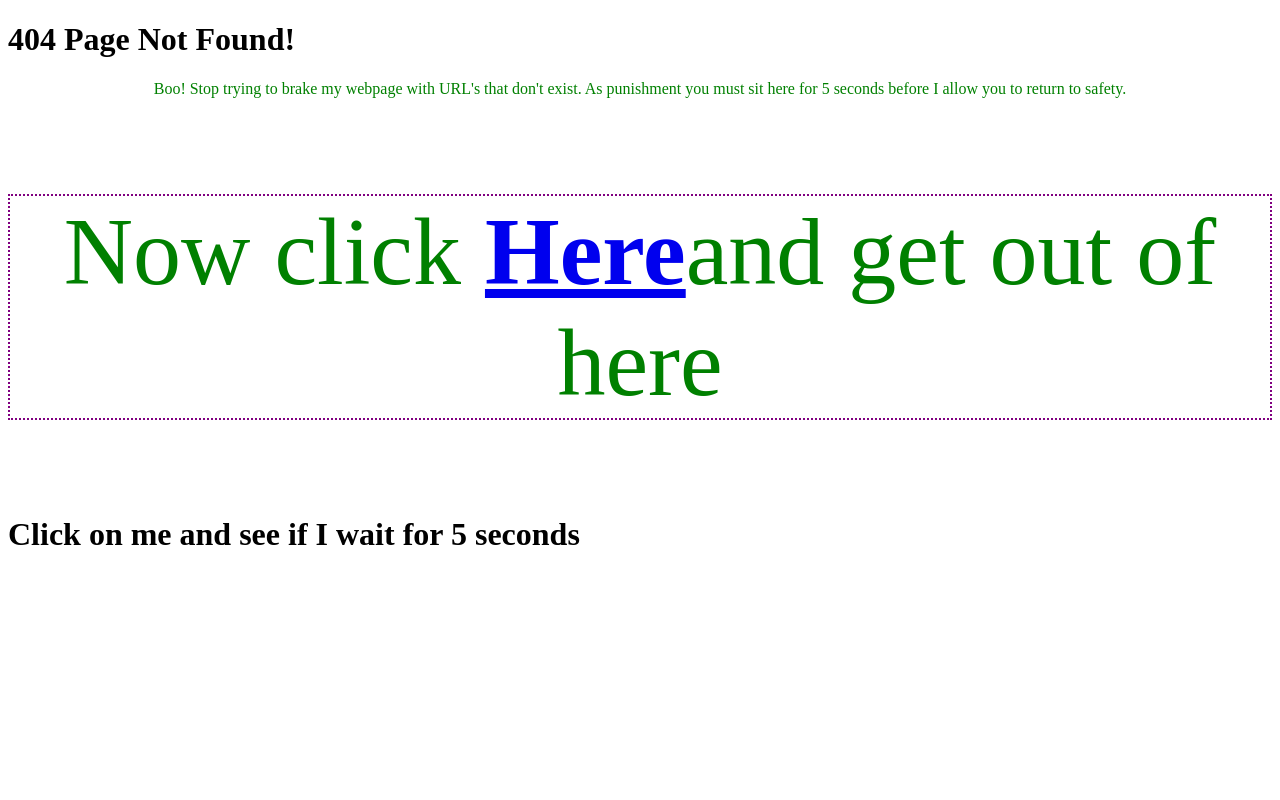
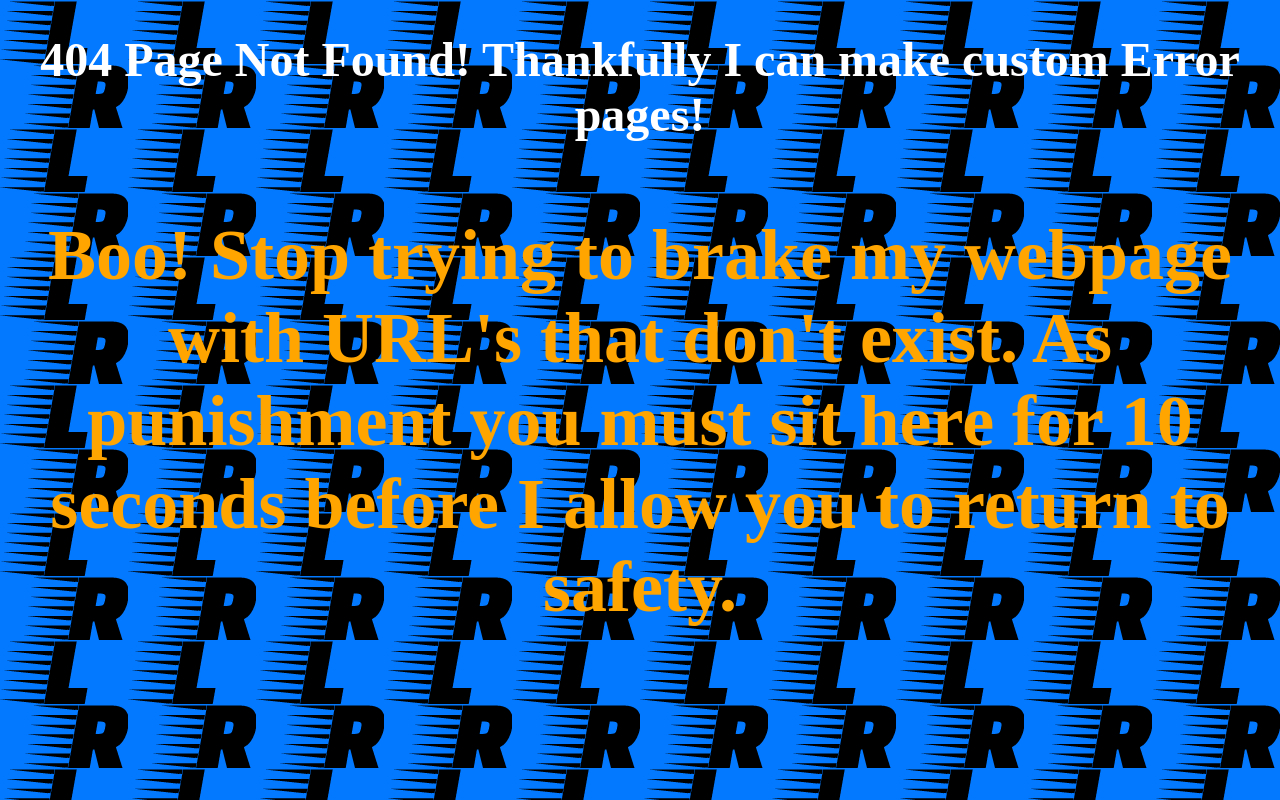
Before and after one commit to Oconnor617/LockerRoom, a Flask app: template application/templates/404.html in a window 1280 px wide. Run offline with Flask 2, Linux system fonts and the light colour scheme; the template is opened without the code that fills it, so the values that code supplies are empty.

Commit message:
Style for Error Pages

```diff
--- a/application/templates/404.html
+++ b/application/templates/404.html
@@ -13,9 +13,9 @@
         }
         async function sleepTest(){
             console.log("start");
-            await sleep(5000); // hopefully this casues the page to sleep for 5 secs
+            await sleep(10000); // hopefully this causes the page to sleep for 5 secs
             console.log("End");
-            alert("Hopefully this message pops up after 5 seconds");
+            //alert("Hopefully this message pops up after 10 seconds");
             document.getElementById('link').setAttribute("class", "link_show");
             /*$("#link")(function(){
                 console.log("Am I getting here")
@@ -29,6 +29,9 @@
     </script>
 
     <style>
+        body{
+          background-image: url("{{ url_for('static', filename='img/Logo.jpg') }}");
+        }
         .link{
             text-align: center;
             font-size: 1in;
@@ -39,24 +42,31 @@
         .link_show{
             text-align: center;
             font-size: 1in;
-            color: green;
+            color: red;
             display: block;
             border: 2px dotted purple;
         }
         h1 + p{
-          color: green;
+          color: orange;
+          font-weight:bold;
           text-align: center;
+          font-size: 0.75in;
+        }
+        h1{
+          color:white;
+          font-size: 0.50in;
+          text-align:center;
         }
     </style>
   </head>
   <body>
-    <h1>404 Page Not Found!</h1>
+    <h1>404 Page Not Found! Thankfully I can make custom Error pages!</h1>
     <p>Boo! Stop trying to brake my webpage with URL's that don't exist. As punishment you must sit here for
-      5 seconds before I allow you to return to safety. </p>
+      10 seconds before I allow you to return to safety. </p>
 
     <p id="link" class="link">Now click <b><a href="{{ url_for('index') }}">Here</a></b>and get out of here</p>
 
-    <h1 onclick="sleepTest()">Click on me and see if I wait for 5 seconds</h1>
+    <!-- <h1 onclick="sleepTest()">Click on me and see if I wait for 10 seconds</h1> -->
 
   </body>
 </html>
```
Also changed, not shown: application/templates/500.html (+15 -2 lines).
